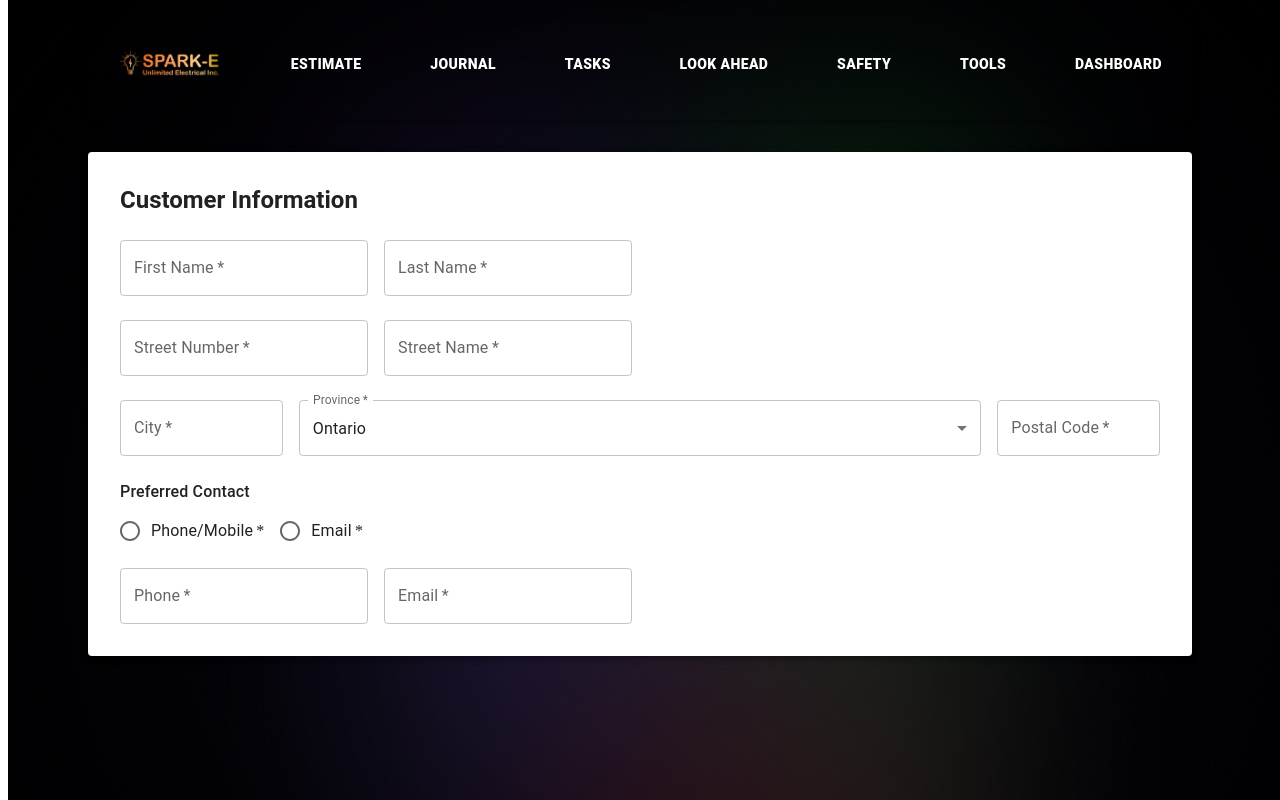
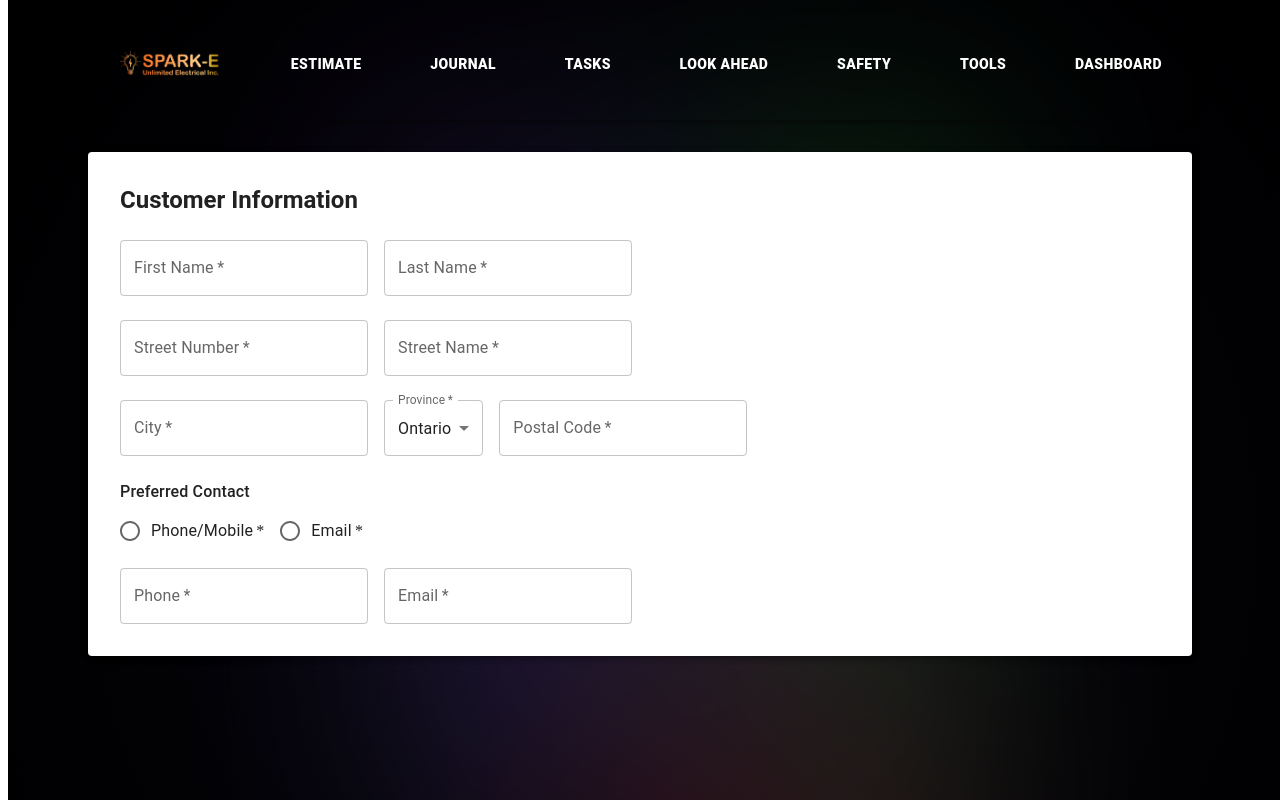
Before and after one commit to sparkeUnlimited/sparke-pm-app, a Next.js app: page /estimate in a window 1280 px wide. Shown: the top 800 px of the page. Built offline with nearby package versions, Linux system fonts and the light colour scheme; some icons are missing.

Commit message:
Adjust customer info layout

```diff
--- a/components/EstimateForm.tsx
+++ b/components/EstimateForm.tsx
@@ -20,6 +20,7 @@ import {
   InputLabel,
   FormControl,
 } from "@mui/material";
+import Grid from "@mui/material/Grid";
 import DeleteIcon from "@mui/icons-material/Delete";
 import AddIcon from "@mui/icons-material/Add";
 import { getServices, ServiceItem } from "@/lib/msLists";
@@ -227,13 +228,17 @@ const EstimateForm = () => {
               required
             />
           </Stack>
-          <Stack direction={{ xs: "column", sm: "row" }} spacing={2}>
+          <Grid container spacing={2}>
+            <Grid item xs={12} sm={8}>
               <TextField
                 label="City"
                 value={city}
                 onChange={(e) => setCity(e.target.value)}
                 required
+                fullWidth
               />
+            </Grid>
+            <Grid item xs={6} sm={2}>
               <FormControl fullWidth required>
                 <InputLabel id="prov">Province</InputLabel>
                 <Select
@@ -249,13 +254,17 @@ const EstimateForm = () => {
                   ))}
                 </Select>
               </FormControl>
+            </Grid>
+            <Grid item xs={6} sm={2}>
               <TextField
                 label="Postal Code"
                 value={postalCode}
                 onChange={(e) => setPostalCode(formatPostalCode(e.target.value))}
                 required
+                fullWidth
               />
-          </Stack>
+            </Grid>
+          </Grid>
           <Box>
             <Typography fontWeight="medium" gutterBottom>
               Preferred Contact
```
Lines whose indentation alone changed are shown as unchanged.
